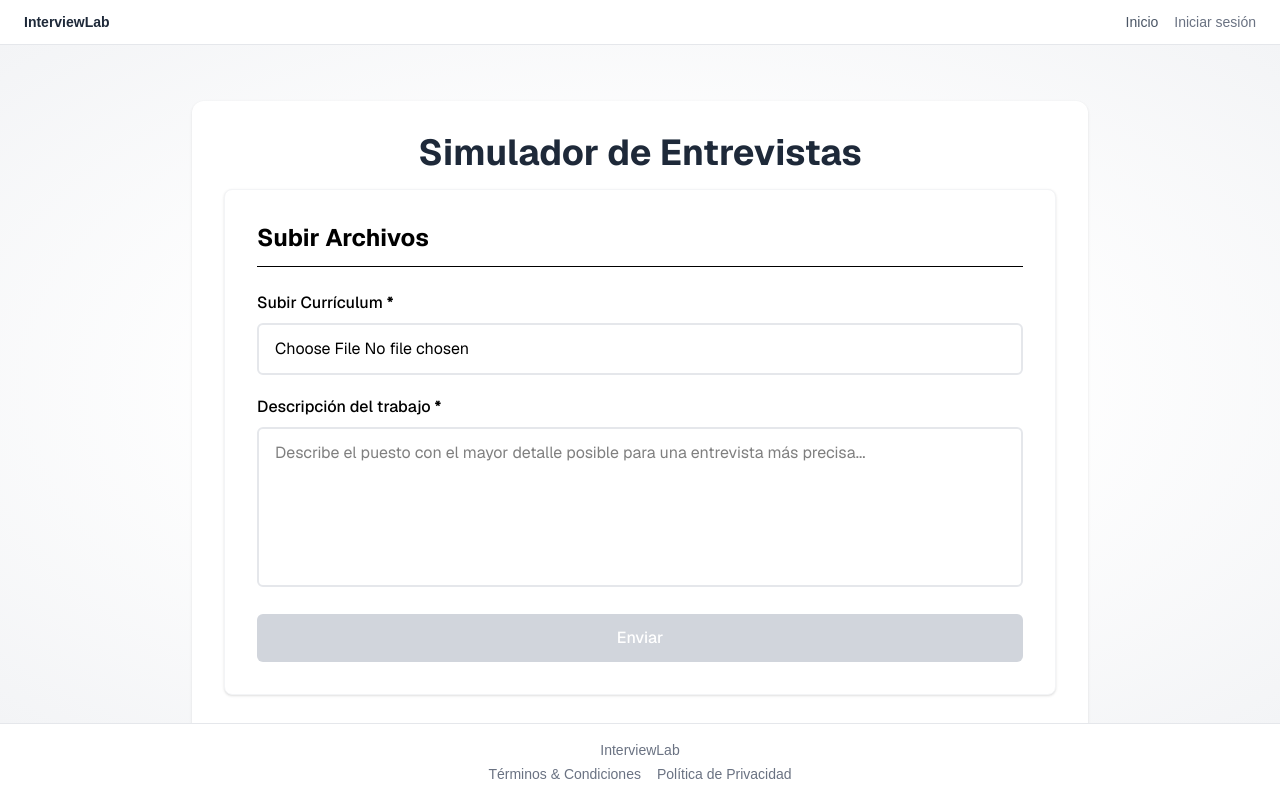
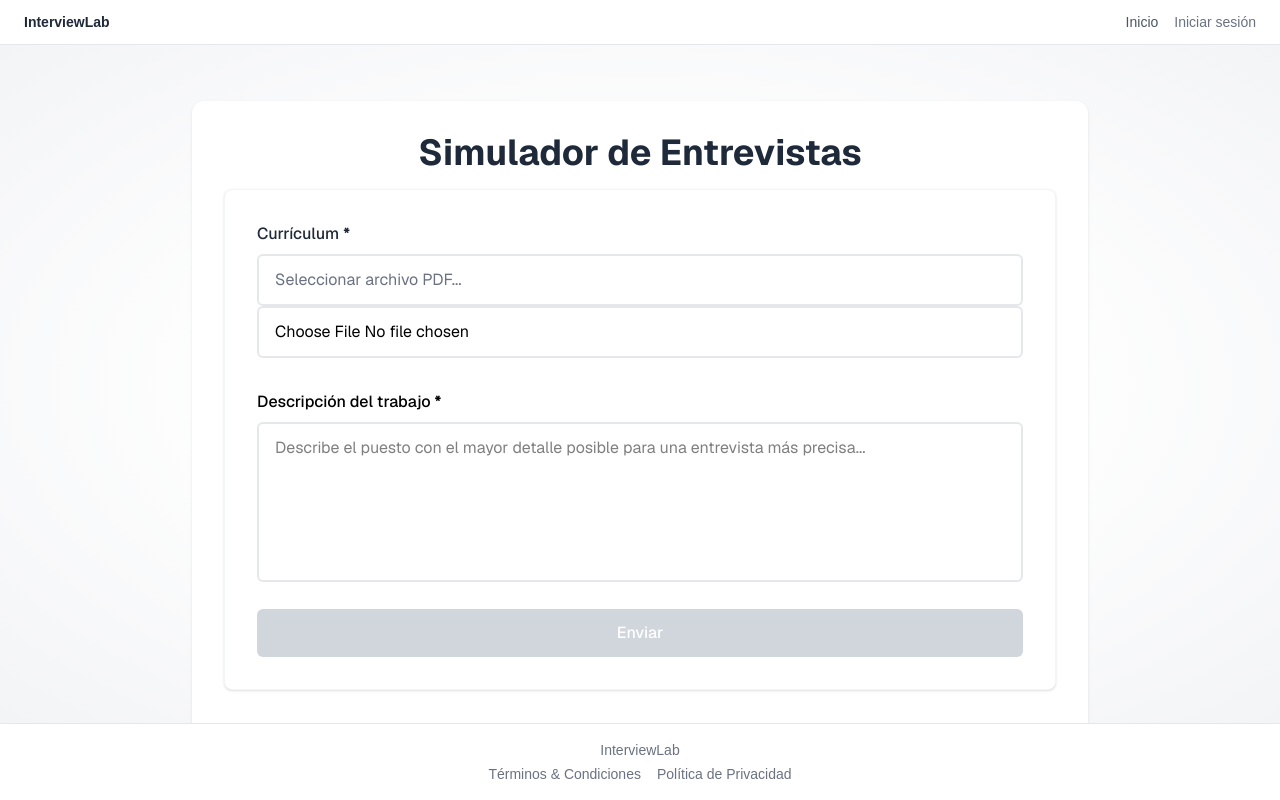
Before and after one commit to bpobletem/InterviewLab, a Next.js app: page /entrevista in a window 1280 px wide. Built offline with nearby package versions, Linux system fonts and the light colour scheme; no server answers.

Commit message:
fix input cv

```diff
--- a/src/components/ResumeForm.tsx
+++ b/src/components/ResumeForm.tsx
@@ -52,11 +52,18 @@ export function ResumeForm({ onComplete }: ResumeFormProps) {
 
   return (
     <div className="bg-white p-8 rounded-lg shadow-sm mb-8 w-full border border-gray-100 transition-all duration-300">
-      <h2 className="text-2xl font-bold mb-6 text-black border-b pb-3">Subir Archivos</h2>
       <form onSubmit={handleSubmit} className="space-y-6">
-        <div className="mb-5">
-          <label htmlFor="file" className="block text-black font-medium mb-2">
-            Subir Currículum <span className="text-black font-bold">*</span>
+        <div className="mb-8">
+          <label htmlFor="file-input-resume" className="block text-gray-800 font-medium mb-2">
+            Currículum <span className="text-gray-800 font-bold">*</span>
+          </label>
+          <label
+            htmlFor="file-input-resume"
+            className={`w-full flex items-center px-4 py-3 border-2 border-gray-200 rounded-md bg-white hover:border-black transition-colors duration-300 cursor-pointer ${
+              file ? 'text-gray-800' : 'text-gray-500'
+            }`}
+          >
+            {file ? file.name : 'Seleccionar archivo PDF...'}
           </label>
           <div className="relative">
             <input
```
